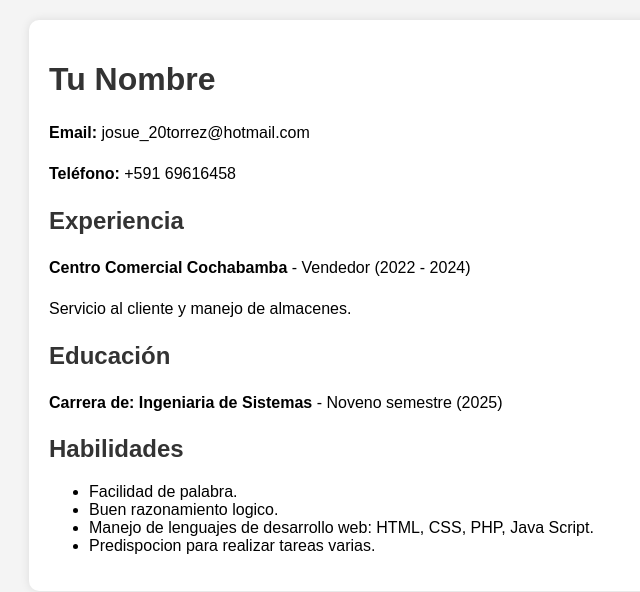
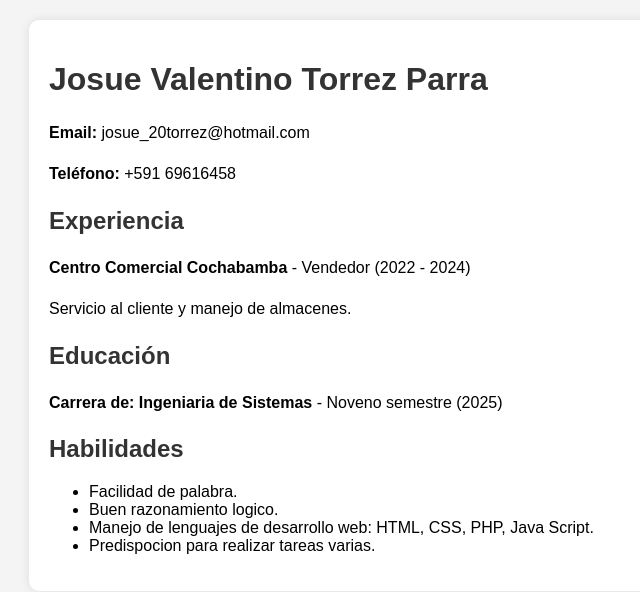
Before and after one commit to josuepagina/presentation, a plain HTML site: page index.html in a window 1280 px wide. Shown: the whole page, without its empty margins (191-831 px from the left). Drawn offline with Linux system fonts and the light colour scheme.

Commit message:
mi nombre

```diff
--- a/index.html
+++ b/index.html
@@ -29,7 +29,7 @@
 </head>
 <body>
     <div class="container">
-        <h1>Tu Nombre</h1>
+        <h1>Josue Valentino Torrez Parra</h1>
         <p><strong>Email:</strong> josue_20torrez@hotmail.com</p>
         <p><strong>Teléfono:</strong> +591 69616458</p>
 
```
